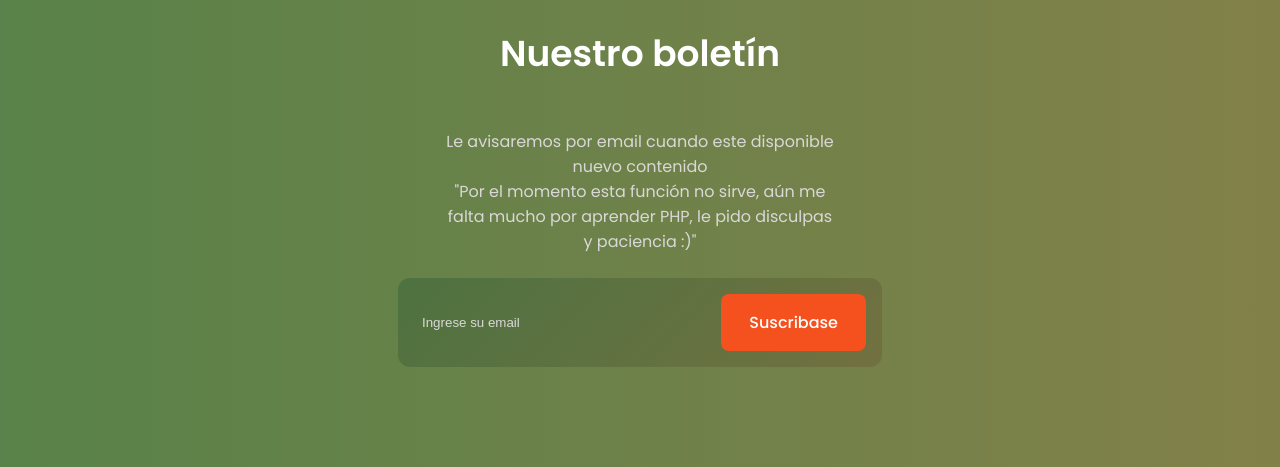
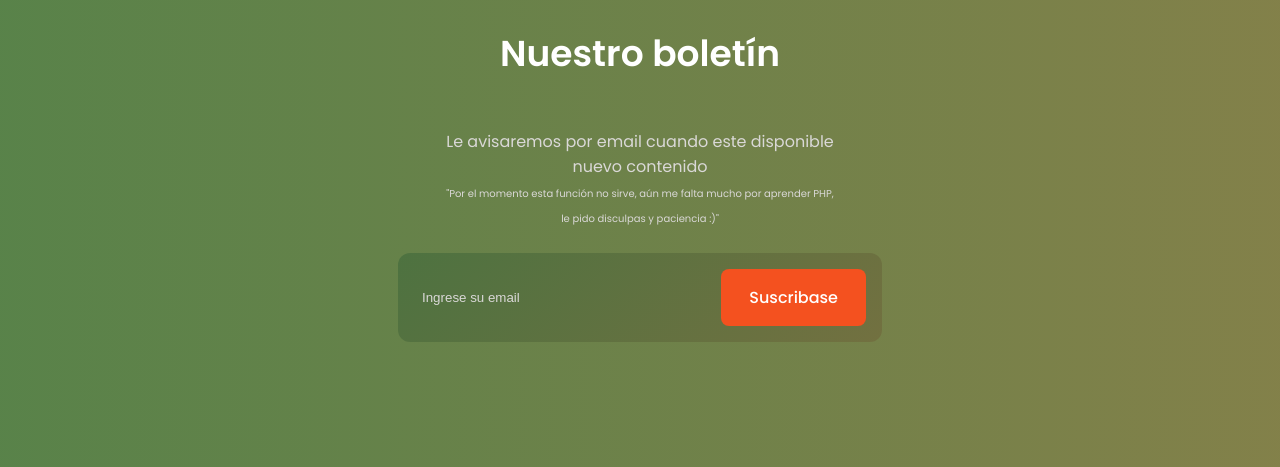
Before and after one commit to Mike538/c-for-idiots, a plain HTML site: page index.html in a window 1280 px wide. Shown: the part 1980-2447 px from the top of the page. Drawn offline with nearby package versions, Linux system fonts and the light colour scheme.

Commit message:
Update index.html

```diff
--- a/index.html
+++ b/index.html
@@ -418,7 +418,7 @@
                 <div class="newsletter__container container">
                     <h2 class="section__title">Nuestro boletín</h2>
                     <p class="newsletter__description">
-                        Le avisaremos por email cuando este disponible nuevo contenido <br>"Por el momento esta función no sirve, aún me falta mucho por aprender PHP, le pido disculpas y paciencia :)"
+                        Le avisaremos por email cuando este disponible nuevo contenido <br> <FONT SIZE=1>"Por el momento esta función no sirve, aún me falta mucho por aprender PHP, le pido disculpas y paciencia :)"</FONT>
                     </p>
 
                     <form action="" class="newsletter__form">
```
